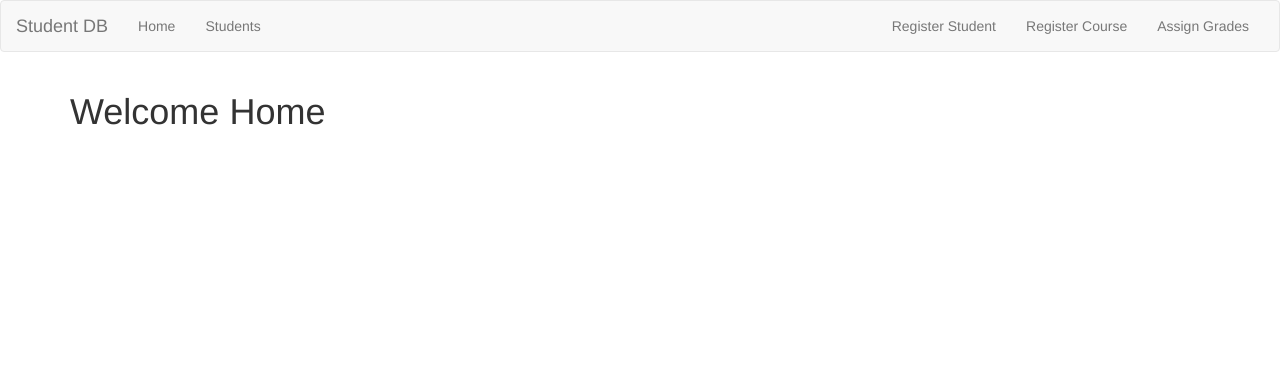
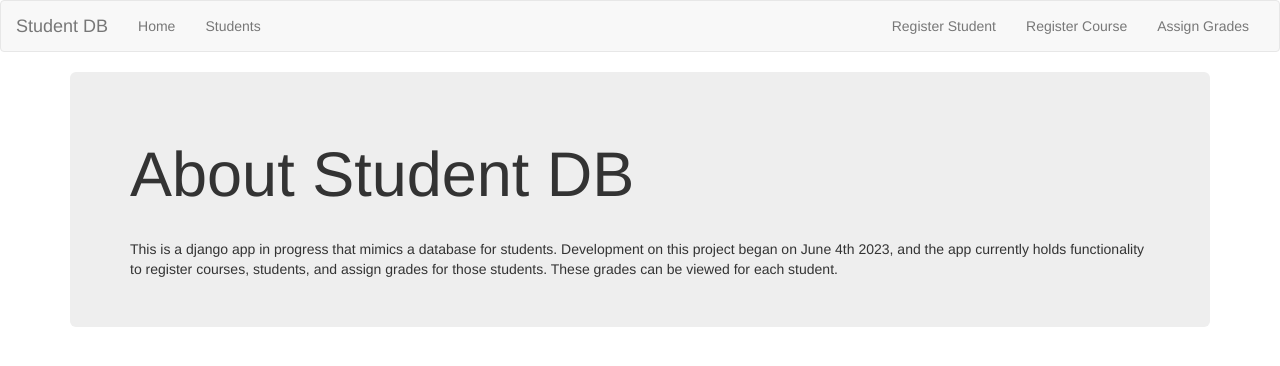
Before and after one commit to habsfanhak/StudentDB, a Django app: page / in a window 1280 px wide. Shown: the top 366 px of the page. Run offline with Django 4.2, Linux system fonts and the light colour scheme; some libraries are stand-ins or nearby versions.

Commit message:
changed landing page message

```diff
--- a/my_app/templates/home.html
+++ b/my_app/templates/home.html
@@ -1,4 +1,12 @@
 {% extends "base.html" %}
 {% block body_block %}
-<h1>Welcome Home</h1>
+<div class="jumbotron">
+    <div class="row">
+        <div class="col-md-12">
+            <h1>About Student DB</h1>
+            <br/>
+            This is a django app in progress that mimics a database for students. Development on this project began on June 4th 2023, and the app currently holds functionality to register courses, students, and assign grades for those students. These grades can be viewed for each student.
+        </div>
+    </div>
+</div>
 {% endblock %}
```
